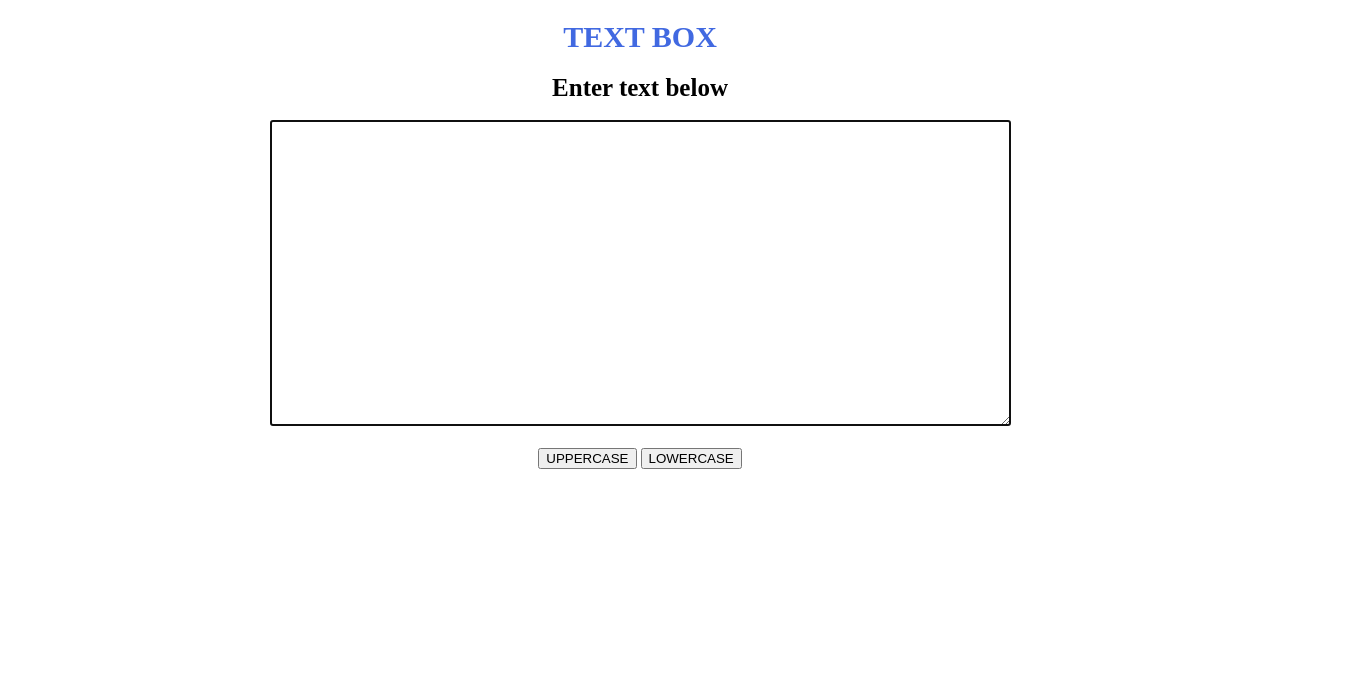
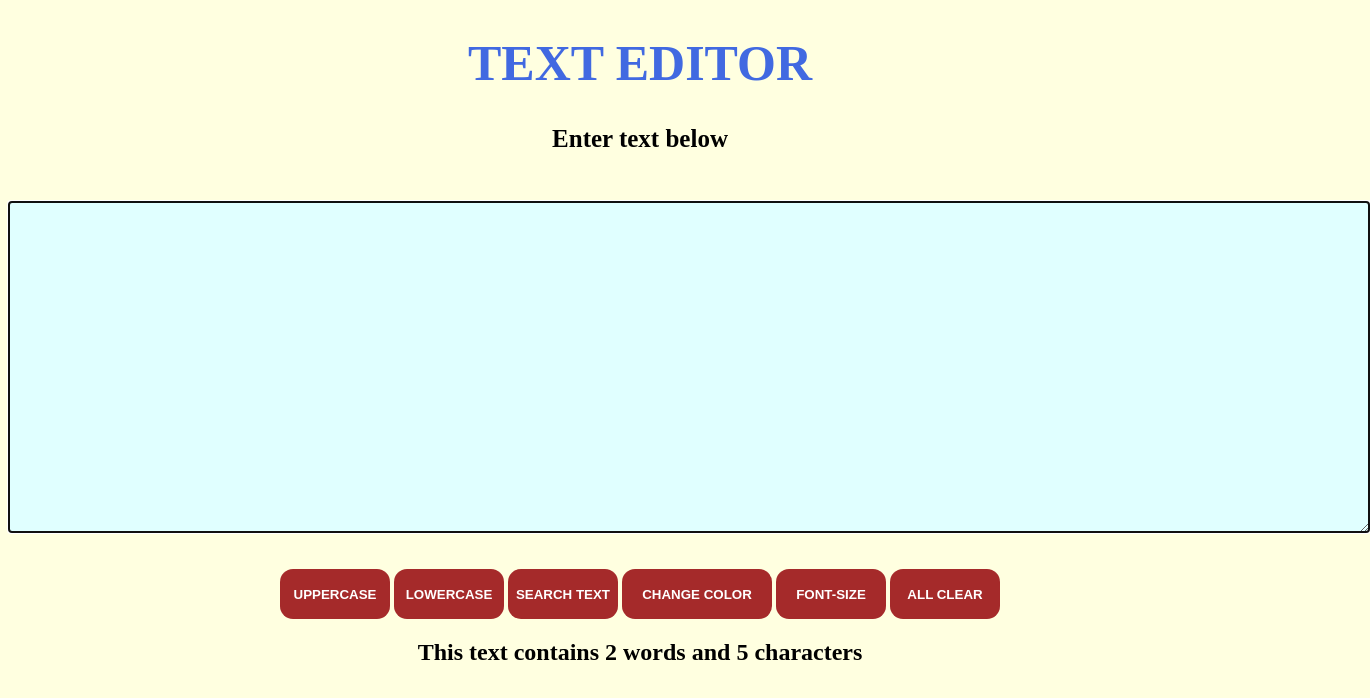
Before and after one commit to nuseba2001/Text-Editor, a plain HTML site: page index.html in a window 1280 px wide. Shown: the whole page, 1370 px wide, since content can reach past the window. Drawn offline with Linux system fonts and the light colour scheme.

Commit message:
Update index.html
add All clear button to remove text from text box

```diff
--- a/index.html
+++ b/index.html
@@ -5,8 +5,11 @@
 	<meta name="viewport" content="width=device-width, initial-scale=1">
 	<title>Text Editor</title>
 	<style type="text/css">
+		body{
+			background-color:lightyellow;
+		}
 	    .heading{
-	    	font-size: 30px;
+	    	font-size: 50px;
 	    	font-weight: bolder;
 	    	color: royalblue;
 
@@ -17,24 +20,63 @@
 	    	color: black;
 
 	    }
+	    .from-con{
+	    	margin-top:50px;
+
+	    }
+	    textarea{
+	    	margin-top: 30px;
+	    	font-size: 25px;
+	    	font-family: sans-serif;
+	    	padding: 20px;
+	    	background-color:lightcyan;
+	    	color: black;
+	    	display: block;
+
+	    }
+	    button{
+	    	border: none;
+	    	height: 50px;
+	    	width: 110px;
+	    	background-color: brown;
+	    	color: white;
+	    	border-radius: 13px;
+	    	font-weight: bolder;
+
+	    }
+	    #btncolor{
+	    	width: 150px;
+	    }
+
 	</style>
 </head>
 <body>
 	<div class="texteditor" align="center">
-		<h1 class="heading">TEXT BOX</h1>
+		<h1 class="heading">TEXT EDITOR</h1>
 		<div class="form-con">
 			<form class="textform">
 				<label>Enter text below</label>
 				<br><br>
-				<textarea autofocus rows="20" cols="90" id="usertext"></textarea>
+				<textarea autofocus rows="10" cols="90" id="usertext"></textarea>
 				<br><br>
 				<button type="button" onclick="transformToUpperCase()">UPPERCASE</button>
 				<button type="button" onclick="transformToLowerCase()">LOWERCASE</button>
+				<button type="button" onclick="searchText()">SEARCH TEXT</button>
+				<button type="button" onclick="changeTextColor()" id="btncolor">CHANGE COLOR</button>
+				<button type="button" onclick="changeFontSize()">FONT-SIZE</button>
+				<button type="button" onclick="usertext.value=' '">ALL CLEAR</button>
+				<br>
+				<h2 id="op">This text contains 2 words and 5 characters</h2>
 			</form>
 		</div>
 
 	</div>
 	<script type="text/javascript">
+		function updateTextInfo(){
+			let text = document.getElementById("usertext").value;
+			let wrds=text.spilt("").length-1;
+			document.getElementById("op").innerHTML = "This text contains"+wrds+"words and "+text.length+"characters."
+		}
 		function transformToUpperCase() {
 			// body...
 			let text=document.getElementById('usertext');
@@ -45,8 +87,29 @@
 			let text=document.getElementById('usertext');
 			text.value=(text.value).toLowerCase();
 		}
+		function searchText(){
+			let text=document.getElementById('usertext').value;
+			let searchText =prompt("Enter a text to search : ");
+			if (text.includes(searchText)) {
+				alert("Yess the text " + searchText+" is present")
+			}else{
+				alert("NOOO the text " + searchText+ " is not present")
+			}
+		}
+		function changeTextColor(){
+			let text=document.getElementById("usertext");
+			text.style.color=prompt("Enter a color:");
+		}
+		function changeFontSize() {
+			var text=document.getElementById("usertext");
+			text.style.fontSize=prompt("Enter a size: ");
 
-	</script>
+         }
+         	</script>
 
 </body>
 </html>
+<!--
+var span = document.getElementById("span");
+span.style.fontsize = "25px";
+span.innerHTML = "String";-->
```
